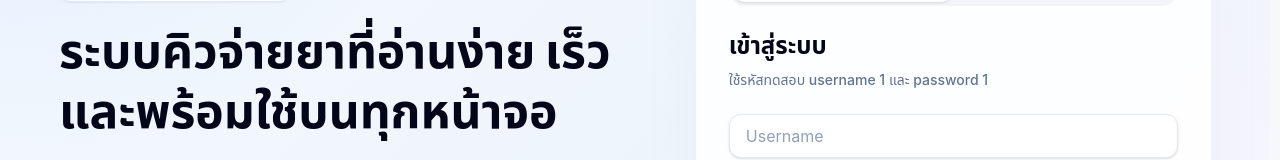
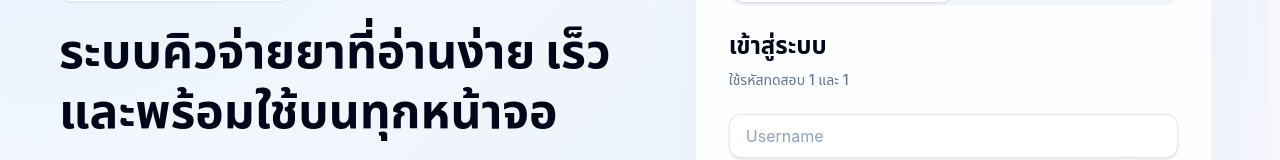
Before and after one commit to kiattisakarrom/JURAPORNWEB, a Next.js app: page / in a window 1280 px wide. Shown: the part 282-442 px from the top of the page. Built offline with nearby package versions, Linux system fonts and the light colour scheme.

Commit message:
mockup web _  fix text all login page v1.4.5

```diff
--- a/src/features/auth/AuthScreen.tsx
+++ b/src/features/auth/AuthScreen.tsx
@@ -31,7 +31,7 @@ export function AuthScreen({ onLogin }: { onLogin: () => void }) {
       return;
     }
 
-    toast.error("รหัสทดสอบคือ username 1 และ password 1");
+    toast.error("รหัสทดสอบคือ 1 และ 1");
   }
 
   return (
@@ -96,7 +96,7 @@ export function AuthScreen({ onLogin }: { onLogin: () => void }) {
           <div className="mb-6">
             <h3 className="text-2xl font-black text-slate-950">{mode === "login" ? "เข้าสู่ระบบ" : "ลงทะเบียนผู้ใช้"}</h3>
             <p className="mt-2 text-sm font-medium text-slate-500">
-              {mode === "login" ? "ใช้รหัสทดสอบ username 1 และ password 1" : "mock form สำหรับเตรียมหน้าตาและ flow ก่อนต่อ backend"}
+              {mode === "login" ? "ใช้รหัสทดสอบ 1 และ 1" : "mock form สำหรับเตรียมหน้าตาและ flow ก่อนต่อ backend"}
             </p>
           </div>
 
```
